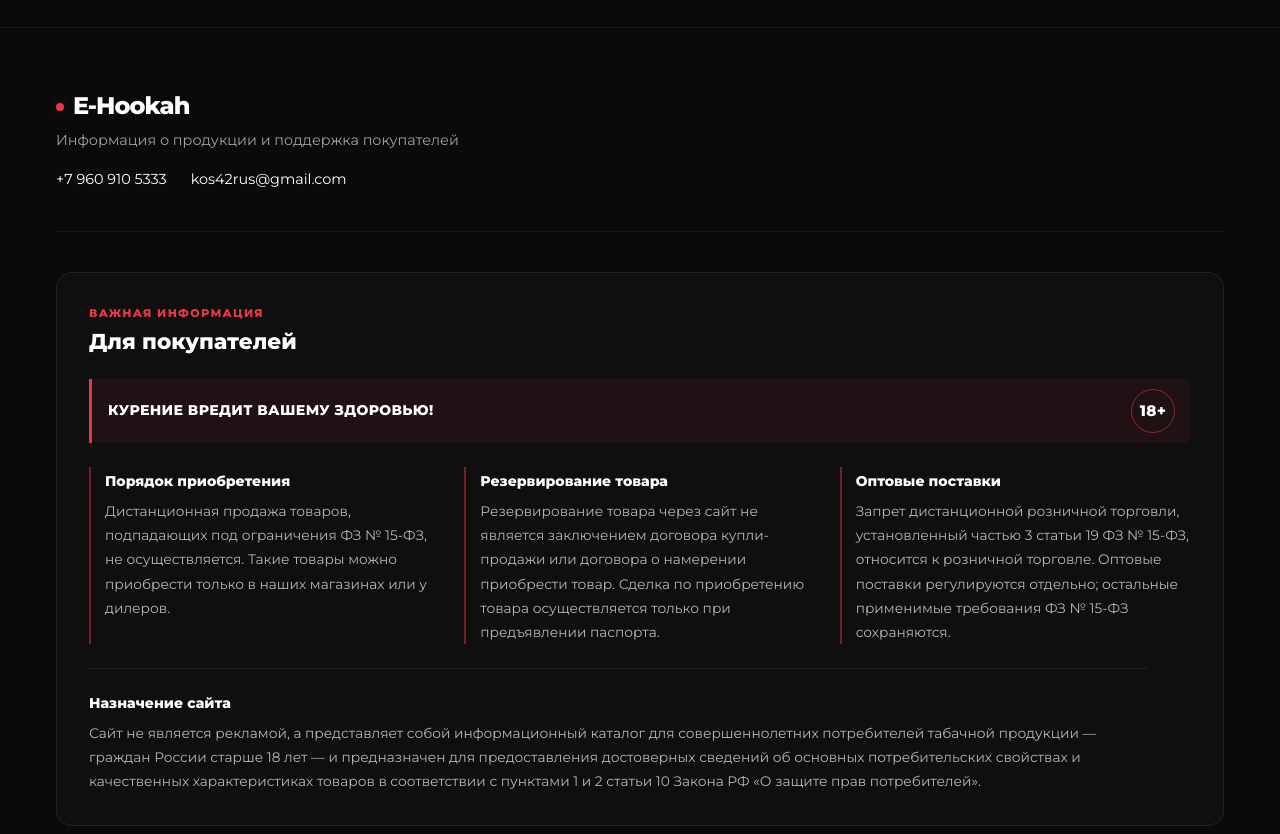
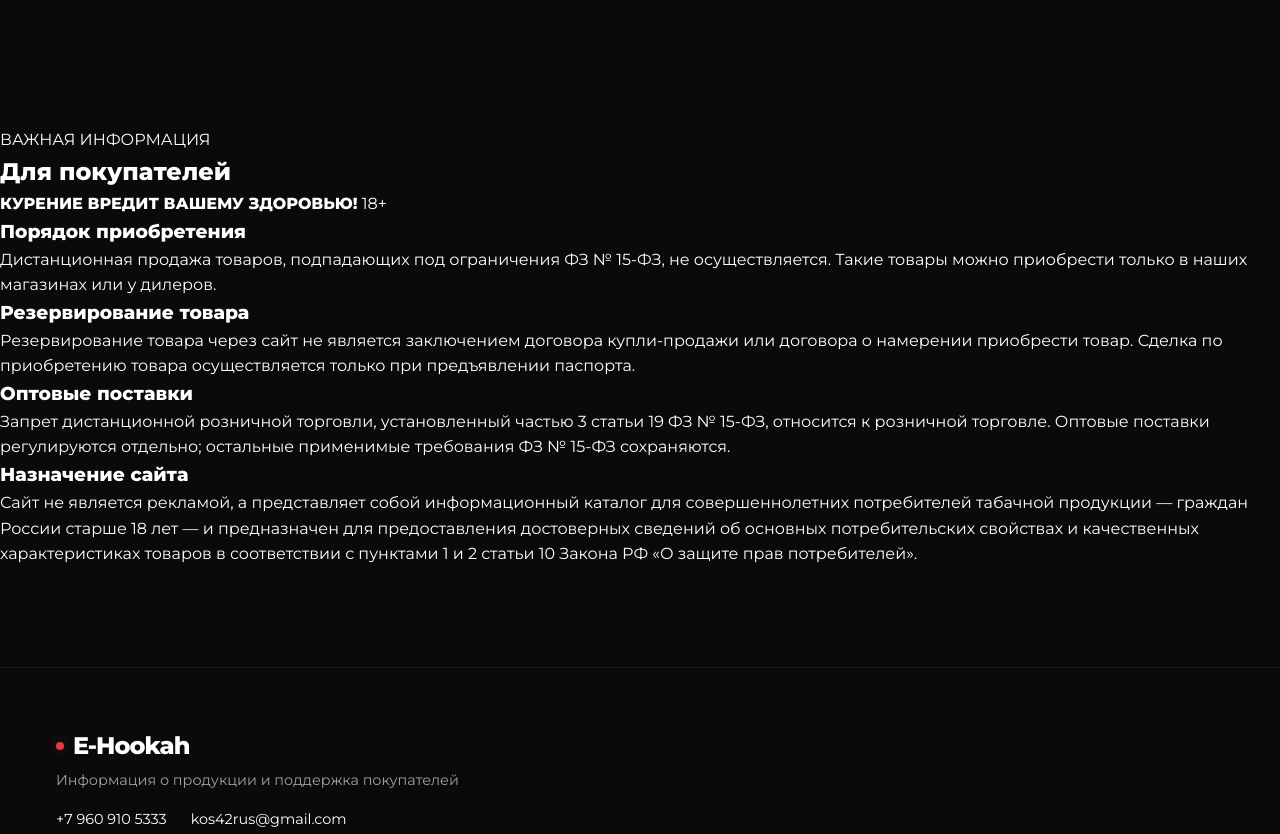
Before and after one commit to MegaRostBLR1/hookahRus, a plain HTML site: page index.html in a window 1280 px wide. Shown: the part 4900-5734 px from the top of the page. Drawn offline with Linux system fonts and the light colour scheme.

Commit message:
Move buyer information into standalone section

```diff
--- a/index.html
+++ b/index.html
@@ -330,6 +330,42 @@
             </div>
         </div>
     </section>
+        <section class="buyer-info" aria-labelledby="buyer-info__panel-title">
+            <div class="buyer-info__header">
+                <div>
+                    <span class="buyer-info__eyebrow">ВАЖНАЯ ИНФОРМАЦИЯ</span>
+                    <h2 id="buyer-info__panel-title">Для покупателей</h2>
+                </div>
+            </div>
+
+            <div class="buyer-info__warning" role="note">
+                <strong>КУРЕНИЕ ВРЕДИТ ВАШЕМУ ЗДОРОВЬЮ!</strong>
+                <span class="buyer-info__age" aria-label="Только для совершеннолетних, 18+">18+</span>
+            </div>
+
+            <div class="buyer-info__grid">
+                <article class="buyer-info__card">
+                    <h3>Порядок приобретения</h3>
+                    <p>Дистанционная продажа товаров, подпадающих под ограничения ФЗ № 15-ФЗ, не осуществляется. Такие товары можно приобрести только в наших магазинах или у дилеров.</p>
+                </article>
+                <article class="buyer-info__card">
+                    <h3>Резервирование товара</h3>
+                    <p>Резервирование товара через сайт не является заключением договора купли-продажи или договора о намерении приобрести товар. Сделка по приобретению товара осуществляется только при предъявлении паспорта.</p>
+                </article>
+                <article class="buyer-info__card">
+                    <h3>Оптовые поставки</h3>
+                    <p>Запрет дистанционной розничной торговли, установленный частью 3 статьи 19 ФЗ № 15-ФЗ, относится к розничной торговле. Оптовые поставки регулируются отдельно; остальные применимые требования ФЗ № 15-ФЗ сохраняются.</p>
+                </article>
+            </div>
+
+            <div class="buyer-info__note">
+                <h3>Назначение сайта</h3>
+                <p>Сайт не является рекламой, а представляет собой информационный каталог для совершеннолетних потребителей табачной продукции — граждан России старше 18 лет — и предназначен для предоставления достоверных сведений об основных потребительских свойствах и качественных характеристиках товаров в соответствии с пунктами 1 и 2 статьи 10 Закона РФ «О защите прав потребителей».</p>
+            </div>
+        </div>
+    </div>
+</section>
+
 </main>
 
 <footer class="footer">
@@ -345,39 +381,7 @@
             </div>
         </div>
 
-        <section class="footer-info" aria-labelledby="footer-info-title">
-            <div class="footer-info__header">
-                <div>
-                    <span class="footer-info__eyebrow">ВАЖНАЯ ИНФОРМАЦИЯ</span>
-                    <h2 id="footer-info-title">Для покупателей</h2>
-                </div>
-            </div>
 
-            <div class="footer-warning" role="note">
-                <strong>КУРЕНИЕ ВРЕДИТ ВАШЕМУ ЗДОРОВЬЮ!</strong>
-                <span class="footer-info__age" aria-label="Только для совершеннолетних, 18+">18+</span>
-            </div>
-
-            <div class="footer-info__grid">
-                <article class="footer-info-card">
-                    <h3>Порядок приобретения</h3>
-                    <p>Дистанционная продажа товаров, подпадающих под ограничения ФЗ № 15-ФЗ, не осуществляется. Такие товары можно приобрести только в наших магазинах или у дилеров.</p>
-                </article>
-                <article class="footer-info-card">
-                    <h3>Резервирование товара</h3>
-                    <p>Резервирование товара через сайт не является заключением договора купли-продажи или договора о намерении приобрести товар. Сделка по приобретению товара осуществляется только при предъявлении паспорта.</p>
-                </article>
-                <article class="footer-info-card">
-                    <h3>Оптовые поставки</h3>
-                    <p>Запрет дистанционной розничной торговли, установленный частью 3 статьи 19 ФЗ № 15-ФЗ, относится к розничной торговле. Оптовые поставки регулируются отдельно; остальные применимые требования ФЗ № 15-ФЗ сохраняются.</p>
-                </article>
-            </div>
-
-            <div class="footer-info-note">
-                <h3>Назначение сайта</h3>
-                <p>Сайт не является рекламой, а представляет собой информационный каталог для совершеннолетних потребителей табачной продукции — граждан России старше 18 лет — и предназначен для предоставления достоверных сведений об основных потребительских свойствах и качественных характеристиках товаров в соответствии с пунктами 1 и 2 статьи 10 Закона РФ «О защите прав потребителей».</p>
-            </div>
-        </section>
 
         <div class="footer-bottom">
             <p>&copy; <span class="year" id="year"></span> E-Hookah Service. Все права защищены.</p>
```
